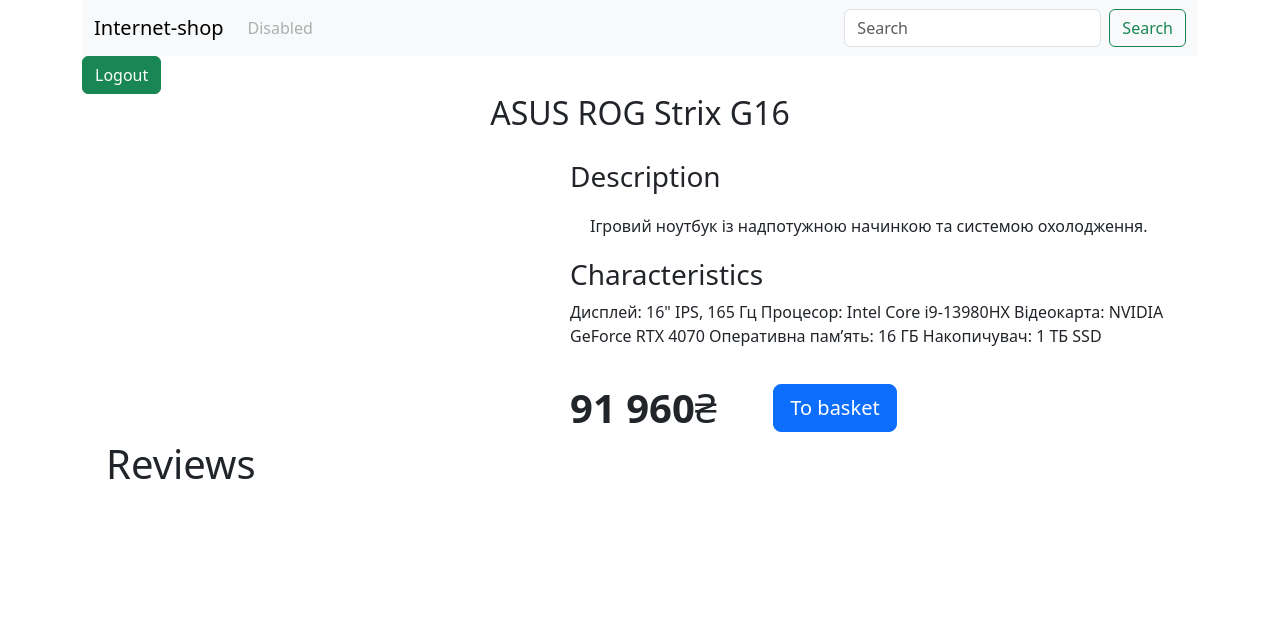
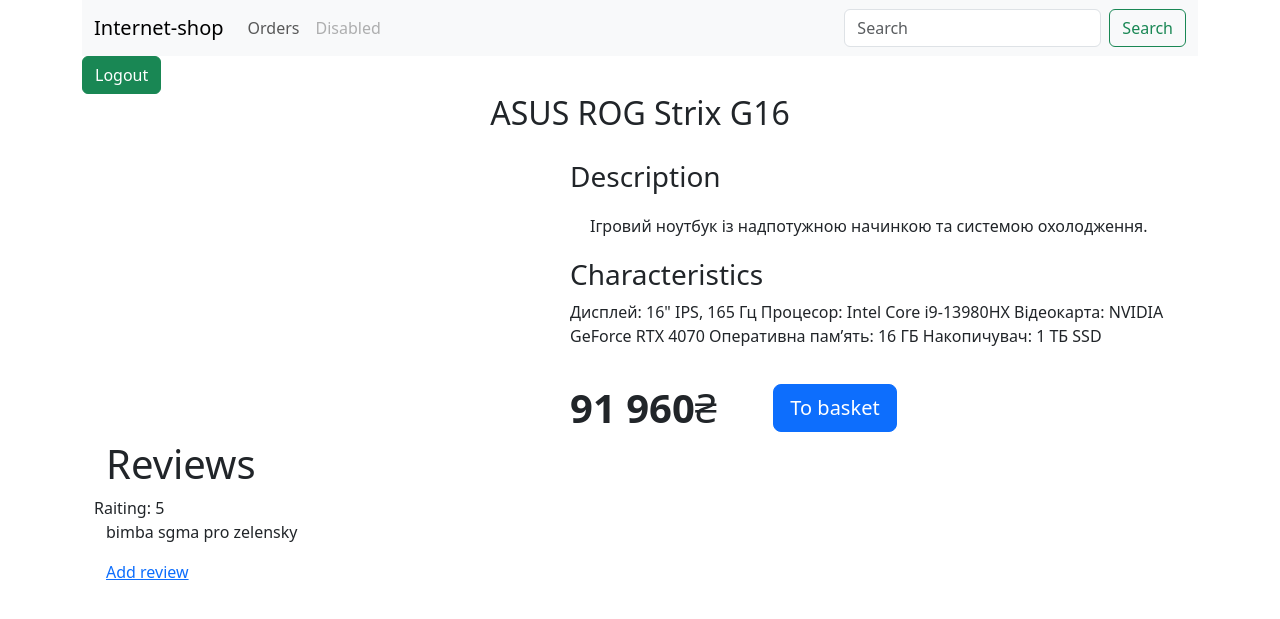
Before and after one commit to markiyan2009/Internet-Shop, a Django app: page /shop/product/2 in a window 1280 px wide. Shown: the top 619 px of the page. Run offline with Django 5.2, Linux system fonts and the light colour scheme; a user stored in the database is signed in; data comes from the database, SQL or seed files in the repository; both versions use the stored data as it was after the commit.

Commit message:
Add manager

```diff
--- a/shop/models.py
+++ b/shop/models.py
@@ -6,6 +6,7 @@
 from django.core.exceptions import ValidationError
 from PIL import Image
 from users_sys.models import ShopProfile, CustomerProfile
+from django.core.validators import MinValueValidator, MaxValueValidator
 
 
 cloudinary.config(
@@ -76,10 +77,14 @@
 class Reviews(models.Model):
     user = models.ForeignKey(User, on_delete=models.CASCADE)
     product = models.ForeignKey(Products, on_delete=models.CASCADE, related_name='reviews')
-    rating = models.IntegerField()
-    comment = models.ForeignKey(Comment, on_delete=models.CASCADE)
+    rating = models.IntegerField(validators=[MinValueValidator(1), MaxValueValidator(5)])
+    comment = models.ForeignKey(Comment, on_delete=models.CASCADE, related_name='review')
     date = models.DateTimeField(auto_now=True)
 
+    class Meta:
+        permissions = [
+            ('add_review_who_but_it', 'Add review who buy it'),
+        ]
 
     def __str__(self):
         return self.user.username
--- a/shop/urls.py
+++ b/shop/urls.py
@@ -9,5 +9,7 @@
     path('create_order/', views.CreateOrderView.as_view(), name = 'create_order'),
     path('orders/<int:user_pk>/', views.OrdersListView.as_view(), name = 'orders_list'),
     path('order/items/<int:order_pk>/', views.OrderItemsListView.as_view(), name = 'order_items_list'),
-    path('order/update_status/<int:order_pk>', views.UpdateOrderStatusView.as_view(), name = 'update_order_status'),
+    path('order/update_status/<int:pk>/', views.UpdateOrderStatusView.as_view(), name = 'update_order_status'),
+    path('review/add/<int:product_pk>/', views.CreateReviewView.as_view(), name = 'add_review'),
+    path('orders/manager/<int:user_pk>/', views.OrderListManagerView.as_view(), name = 'orders_manager'),
 ]
--- a/shop/views.py
+++ b/shop/views.py
@@ -1,5 +1,5 @@
 from typing import Any, Dict
-from django.shortcuts import render
+from django.shortcuts import render, redirect
 from django.urls import reverse, reverse_lazy
 from shop.models import *
 from django.views.generic import ListView, DetailView, CreateView, DeleteView, UpdateView, View
@@ -7,9 +7,10 @@
 from shop.mixins import *
 from django.http import HttpRequest, HttpResponse, JsonResponse, HttpResponseRedirect
 from django.contrib.auth.mixins import PermissionRequiredMixin
-from .forms import UpdateOrderStatusForm
+from . import forms
 from django import template
 from django.contrib.auth.decorators import permission_required
+from django.utils.decorators import method_decorator
 
 
 
@@ -48,10 +49,6 @@
 
             print(products_images)
         context['combined'] = zip_lists(products, products_images)
-        # if self.request.user.customer_profile is not None:
-        #     print('customer')
-        # if self.request.user.shop_profile is not None:
-        #     print('huy')
 
         return context
 
@@ -102,8 +99,9 @@
         return context
 
 class AddProductToBusketView(PermissionRequiredMixin, View):
+    permission_required = 'shop.add_product_to_busket'
 
-    @permission_required('add_product_to_busket', raise_exception=True)
+
     def get(self, request, pk, *args, **kwargs):
 
         basket = request.user.basket
@@ -115,7 +113,8 @@
         return HttpResponseRedirect(reverse_lazy('basket_detail', kwargs={'pk' : basket.pk}))
 
 class CreateOrderView(PermissionRequiredMixin, View):
-    @permission_required('add_orders', raise_exception=True)
+    permission_required = 'shop.add_orders'
+
     def get(self, request, *args, **kwargs):
         basket = request.user.basket
         products = basket.products.all()
@@ -180,7 +179,48 @@
         return context
 
 class UpdateOrderStatusView(PermissionRequiredMixin, UpdateView):
-    permission_required = 'shop.update_order'
-    form_class = UpdateOrderStatusForm
+    permission_required = 'shop.change_orders'
+    form_class = forms.UpdateOrderStatusForm
     template_name = 'shop/update_order_status.html'
     model = Orders
+
+    def get_success_url(self) -> str:
+        return reverse_lazy('orders_manager', kwargs = {'user_pk':self.request.user.pk})
+
+
+
+
+class CreateReviewView(CreateView):
+    permission_required = 'shop.can_add_review'
+    form_class = forms.CreateReviewForm
+    model = Reviews
+    template_name = 'shop/create_review.html'
+
+
+    def get_context_data(self, **kwargs):
+        context = super().get_context_data(**kwargs)
+
+        context['comment_form'] = forms.CreateCommentForm()
+
+        return context
+    def post(self, request, *args, **kwargs):
+        comment_form = forms.CreateCommentForm(request.POST, request.FILES)
+        review_form = forms.CreateReviewForm(request.POST, request.FILES)
+        if comment_form.is_valid() and review_form.is_valid():
+            comment = comment_form.save(commit=False)
+            review = review_form.save(commit=False)
+
+            review.user = request.user
+            comment.author = request.user
+            review.product = Products.objects.filter(pk = self.kwargs['product_pk']).first()
+            review.comment = comment
+            comment.save()
+            review.save()
+
+        return redirect('product', pk = self.kwargs['product_pk'])
+
+class OrderListManagerView(PermissionRequiredMixin, ListView):
+    permission_required = 'shop.change_orders'
+    template_name = 'shop/orders_manager.html'
+    model = Orders
+    context_object_name = 'orders'
--- a/templates/base.html
+++ b/templates/base.html
@@ -32,13 +32,24 @@
                             <li class="nav-item">
                               <a href="{% url 'basket_detail' request.user.basket.pk %}" class="nav-link">Basket</a>
                             </li>
-                            <li class="nav-item" >
-                              <a href="{% url 'orders_list' request.user.pk %}"  class="nav-link">Orders</a>
-                            </li>
+
+                            {% elif perms.shop.change_orders %}
+                              <li class="nav-item" >
+
+                                <a href="{% url 'orders_manager' request.user.pk%}"  class="nav-link">Orders</a>
+                              </li>
+
+                            {% else %}
+
+                              <li class="nav-item" >
+                                <a href="{% url 'orders_list' request.user.pk %}"  class="nav-link">Orders</a>
+                              </li>
+                            {% endif %}
+
                           {% else %}
 
                           {% endif %}
-                        {% endif %}
+
                       </li>
 
                       <li class="nav-item">
--- a/templates/shop/orders.html
+++ b/templates/shop/orders.html
@@ -10,9 +10,9 @@
           <h5 class="card-title">{{order.status}}</h5>
 
           <a href="{% url 'order_items_list' order.pk %}" class="btn btn-primary">Переглянути замовлення</a>
-
-            <a href="{% url 'update_order_status' order.pk %}" class="btn btn-primary">Оновити статус</a>
-
+          {% if perms.shop.change_orders %}
+            <!-- <a href="{% url 'update_order_status' order.pk %}" class="btn btn-primary">Оновити статус</a> -->
+          {% endif %}
         </div>
       </div>
     {% endfor %}
--- a/templates/shop/product-detail.html
+++ b/templates/shop/product-detail.html
@@ -114,7 +114,27 @@
    <div class="row">
         <div class="container">
 
+            {% for review in reviews %}
+            <div class="row">
+
+                <div class="container">
+                    <div class="row">
+                        Raiting: {{review.rating}}
+                    </div>
+                    <div class="row">
+                        <p>{{review.comment.text}}</p>
+                    </div>
+                </div>
+
+            </div>
+            {% endfor %}
+
+            <div class="row">
+                <a href="{% url 'add_review' product.pk %}">Add review</a>
+            </div>
         </div>
+
+
    </div>
 
 
```
Also changed, not shown: shop/forms.py (+10 -0 lines), templates/shop/create_review.html (added, +11 -0 lines), templates/shop/orders_manager.html (added, +27 -0 lines), templates/shop/update_order_status.html (added, +8 -0 lines), db.sqlite3, shop/migrations/0006_alter_reviews_rating.py (added), shop/migrations/0007_alter_reviews_options_alter_reviews_comment.py (added).
